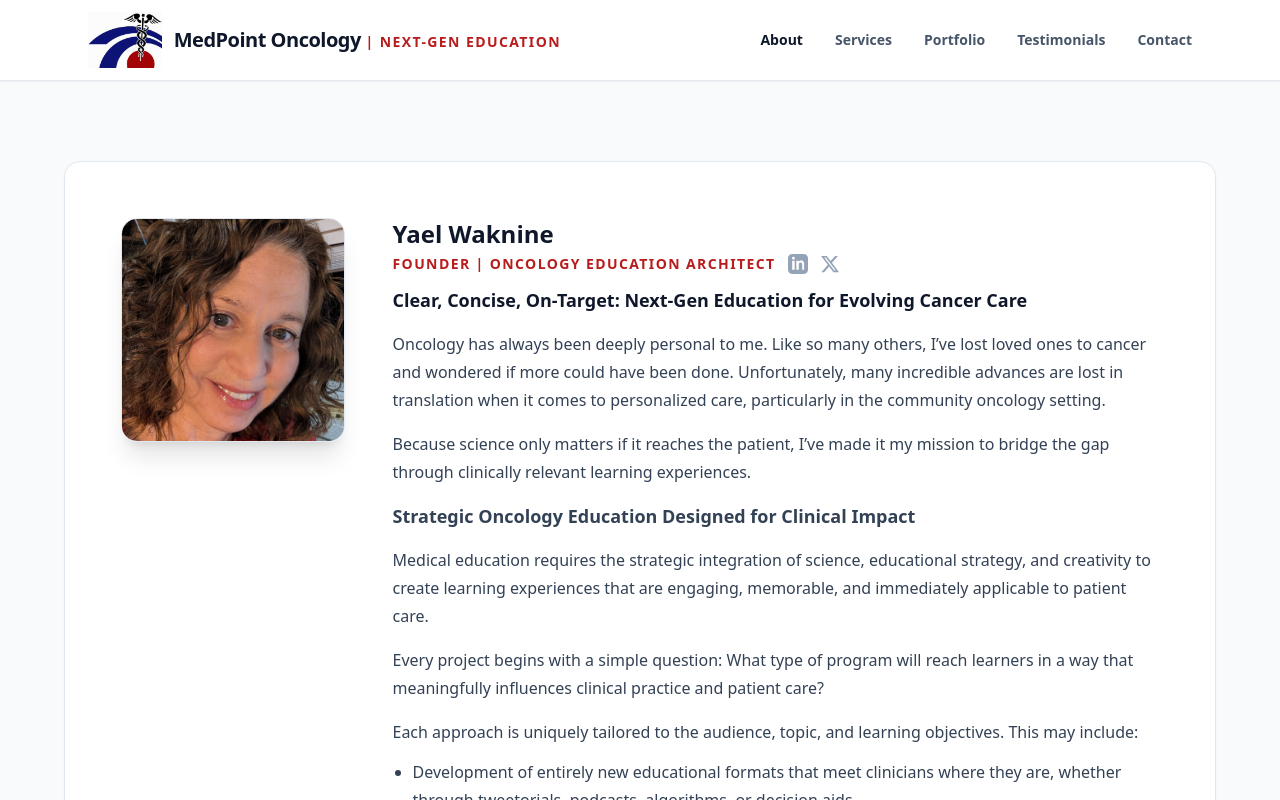
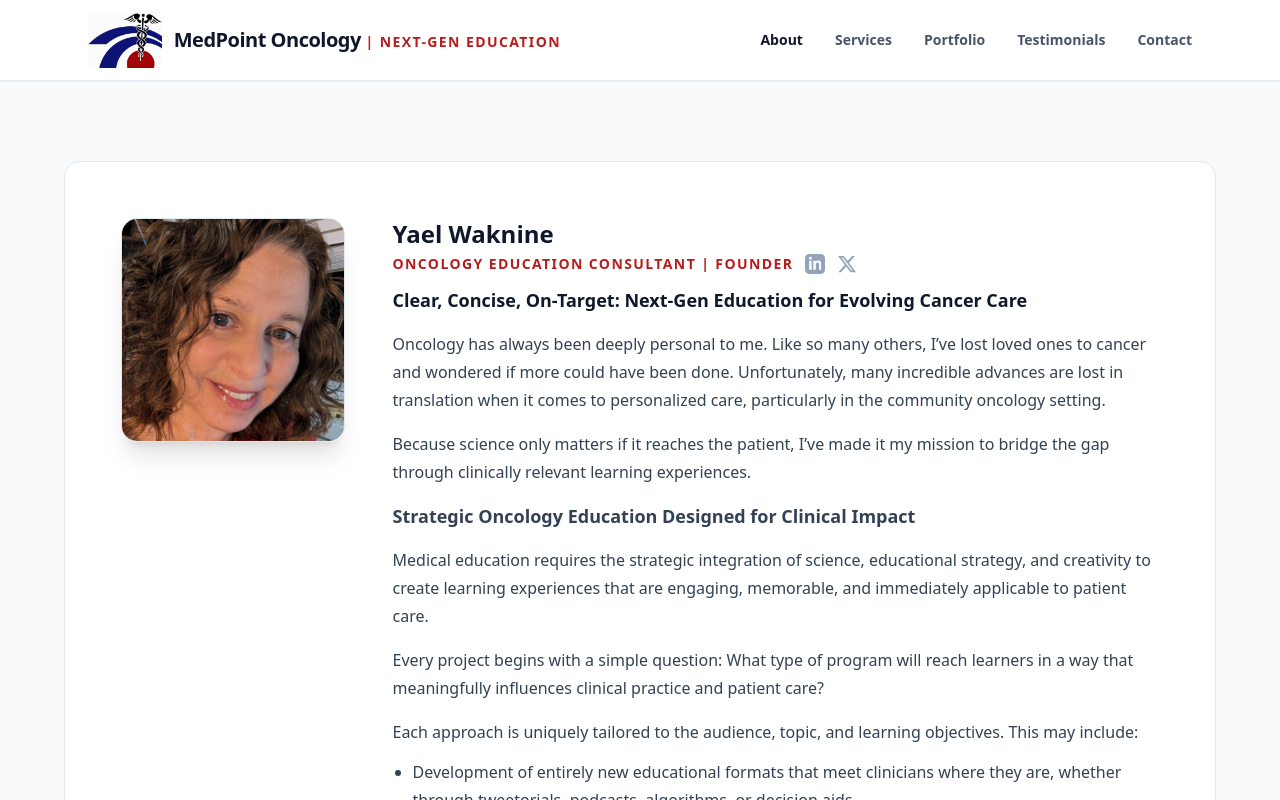
Before and after one commit to MedPoint-Solutions/website, a plain HTML site: page about.html in a window 1280 px wide. Shown: the top 800 px of the page. Drawn offline with nearby package versions, Linux system fonts and the light colour scheme.

Commit message:
About: title matches resume (Oncology Education Consultant | Founder)
Co-Authored-By: Claude Opus 5.5 <noreply@anthropic.com>
Claude-Session: https://claude.ai/code/session_011MttZaGYHtNXwbKu265QJi

```diff
--- a/about.html
+++ b/about.html
@@ -191,7 +191,7 @@ Yael Waknine
 </h1>
 <div class="flex items-center flex-wrap gap-3 mb-3">
 <p class="uppercase tracking-widest text-red-700 font-bold text-sm">
-Founder | Oncology Education Architect
+Oncology Education Consultant | Founder
 </p>
 <div class="flex items-center gap-3">
 <a href="https://www.linkedin.com/in/yaelwaknine" target="_blank" rel="noopener noreferrer"
```
